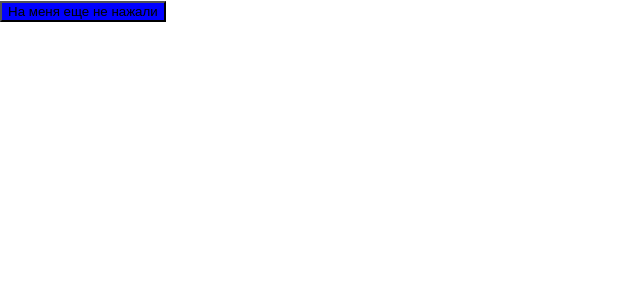
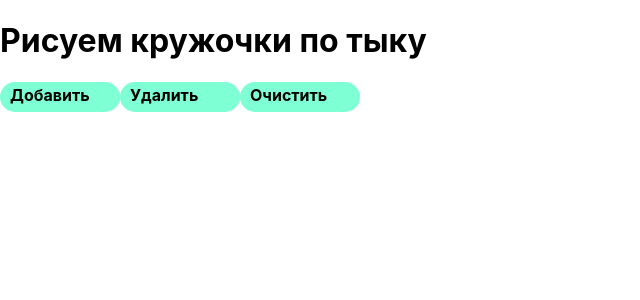
Before and after one commit to LenaYork/react-projects, a React (Create React App) app: page / in a window 1280 px wide. Shown: the top 300 px of the page, without its empty margins (0-640 px from the left). Built offline with nearby package versions, Linux system fonts and the light colour scheme.

Commit message:
feat: train circles

```diff
--- a/src/App.css
+++ b/src/App.css
@@ -1,11 +1,3 @@
-button:hover {
-  cursor: pointer;
+.buttons-container {
+    display: flex;
 }
-
-.blue {
-  background-color: blue;
-}
-
-.green {
-  background-color: green;
-}
--- a/src/App.js
+++ b/src/App.js
@@ -1,104 +1,102 @@
 import React, { useState } from 'react';
 import './App.css';
+import { Button } from './components/Button/Button';
+import { Circle } from './components/Circle/Circle';
+
 
 function App () {
-    const [activeClass, setActiveClass] = useState("blue");
-    const [text, setText] = useState("На меня еще не нажали");
+    const CIRCLES = [
+        {
+            bgColor : "#004500",
+            innerText : "Йа кружок!",
+            id : "1"
+        },
+        {
+            bgColor : "#004500",
+            innerText : "И йа кружок!",
+            id : "2"
+        },
+        {
+            bgColor : "#004500",
+            innerText : "Я тож!",
+            id : "3"
+        },
+    ]
 
-    const handleClick = () => {
-      const newActiveClass = activeClass === "green" ? "blue" : "green";
-      const newText = text === "а вот теперь нажали" ? "На меня еще не нажали" : "а вот теперь нажали";
-      setActiveClass(newActiveClass);
-      setText(newText);
+    const [ circleArr, setCircleArr ] = useState([]);
+    const [ counter, setCounter ] = useState(0);
+
+    const addCircle = () => {
+        console.log("тыц");
+        if (circleArr.length > 0 ) {
+            let newArr = [...circleArr];
+            newArr.push({
+                bgColor : "#004500",
+                innerText : "новый!",
+                id : circleArr[circleArr.length-1].id+1
+            });
+            setCircleArr(newArr);
+        } else {
+            console.log("2");
+            setCircleArr([{
+                bgColor : "#004500",
+                innerText : "новый!",
+                id : 1
+            }]);
+        }
+    }
+
+    const deleteCircle = () => {
+        if (circleArr.length === 0 ) {
+            setCounter(counter+1);
+            if (counter === 3) {
+                alert("ибанько штоль? нечего ж удалять!");
+            }
+        }
+
+        let reducedArr = [...circleArr];
+        reducedArr.pop();
+        setCircleArr(reducedArr);
+    }
+
+    const clearCircles = () => {
+        setCircleArr([]);
     }
 
     return(
-      <button className={activeClass} onClick={handleClick}>
-        {text}
-      </button>
+        <div className='app'>
+            <h1>Рисуем кружочки по тыку</h1>
+            <div className="buttons-container">
+                <Button innerText="Добавить" onClick={addCircle}/>
+                <Button innerText="Удалить" onClick={deleteCircle}/>
+                <Button innerText="Очистить" onClick={clearCircles}/>
+            </div>
+            {
+                circleArr.map(elem => {
+                    return <Circle
+                        bgColor={elem.bgColor}
+                        innerText={elem.innerText}
+                        key={elem.id}
+                    />
+                })
+
+            }
+            {/* <Circle
+                bgColor="#008000"
+                innerText="Йа кружок!"
+            />
+            <Circle
+                bgColor="#008000"
+                innerText="И йа кружок!"
+            />
+            <Circle
+                bgColor="#008000"
+                innerText="И я!"
+            /> */}
+
+        </div>
+
     )
 }
 
-// class App extends React.Component {
-//   constructor(props) {
-//     super(props)
-//     this.state = {
-//       activeClass : "blue",
-//       text : "На меня еще не нажали"
-//     }
-//   }
-
-//   handleClick = () => {
-//     // alert("smth!");
-//     const newActiveClass = this.state.activeClass === "green" ? "blue" : "green";
-//     const newText = this.state.text === "а вот теперь нажали" ? "На меня еще не нажали" : "а вот теперь нажали";
-//     this.setState({
-//       activeClass: newActiveClass,
-//       text: newText,
-//     })
-//   }
-
-//   render() {
-//     return(
-//       <button className={this.state.activeClass} onClick={this.handleClick}>
-//         {this.state.text}
-//       </button>
-//     )
-//   }
-// }
-
-// // class App extends React.Component {
-// //   constructor(props) {
-// //     super(props);
-// //     this.state = {
-// //         isActive: false,
-// //         activeCircle: "0",
-// //     }
-// // }
-
-// //   handleClick = (id)=> {
-// //     // const isMatch = id === this.state.activeCircle;
-// //     const currentId = (id === this.state.activeCircle) ? "0" : id;
-// //     this.setState({
-// //         isActive: !this.state.isActive,
-// //         activeCircle: currentId,
-// //     })
-// // }
-
-// //   render() {
-// //     return (
-// //       <div className="App">
-// //         <h1>Traffic Light</h1>
-// //         <section className="traffic-container">
-// //           <Circle  color="red" click={this.handleClick} id="1" active={this.state.activeCircle} />
-// //           <Circle  color="yellow" click={this.handleClick} id="2" active={this.state.activeCircle}/>
-// //           <Circle  color="green" click={this.handleClick} id="3" active={this.state.activeCircle}/>
-// //           <Circle  color="blue" click={this.handleClick} id="4" active={this.state.activeCircle}/>
-// //         </section>
-// //       </div>
-// //     );
-// //   }
-
-// // }
-
-// function App () {
-//   const [activeCircle, setActiveCircle] = useState("0");
-
-//   const handleClick = (id) => {
-//     const currentId = (id === activeCircle) ? "0" : id;
-//     setActiveCircle(currentId);
-//   }
-
-//   return(
-//     <div className="App">
-//       <h1>Traffic Light</h1>
-//       <section className="traffic-container">
-//         <Circle color="red" id="1" click={handleClick} active={activeCircle} />
-//         <Circle color="yellow" id="2" click={handleClick} active={activeCircle} />
-//         <Circle color="green" id="3" click={handleClick} active={activeCircle} />
-//       </section>
-//     </div>
-//   )
-// }
-
 export default App;
--- /dev/null
+++ b/src/components/Button/Button.css
@@ -0,0 +1,18 @@
+.button {
+    border-radius: 15px;
+    width: 120px;
+    height: 30px;
+    padding: 3px 10px;
+    box-sizing: border-box;
+    font-weight: bold;
+    background-color: aquamarine;
+}
+
+.button:hover {
+    cursor: pointer;
+    background-color: aqua;
+}
+
+.button:active {
+    border: 1px solid #068888;
+}
--- /dev/null
+++ b/src/components/Button/Button.jsx
@@ -0,0 +1,16 @@
+import React from "react";
+import "./Button.css";
+
+export const Button = (props) => {
+
+    const {innerText, onClick} = props;
+
+    return(
+        <div
+            className="button"
+            onClick={onClick}
+        >
+            {innerText}
+        </div>
+    )
+}
--- a/src/components/Circle/Circle.css
+++ b/src/components/Circle/Circle.css
@@ -1,27 +1,12 @@
 .circle {
-    width: 100px;
-    height: 100px;
+    width: 110px;
+    height: 110px;
     border-radius: 50%;
-    border: 3px solid #7e7979;
-
+    border: 1px solid #008000;
+    box-sizing: border-box;
+    /* color: white; */
+    /* text-shadow: 2px 2px #9a9191; */
+    padding: 15px 20px;
+    margin-bottom: 3px;
+    /* background-color: lime; */
 }
-
-.red {
-    background-color: #ad0e0e;
-}
-
-.yellow {
-    background-color: #eeee14;
-}
-
-.green {
-    background-color: #084d08;
-}
-
-.circle:hover {
-    cursor: pointer;
-}
-
-.grey {
-    background-color: #808080;
-}
--- /dev/null
+++ b/src/components/Circle/Circle.jsx
@@ -0,0 +1,14 @@
+import React from "react";
+import "./Circle.css";
+
+export const Circle = (props) => {
+    const {innerText, bgColor} = props;
+
+    return(
+        <div className="circle"
+            style={{ backgroundColor: bgColor }}
+        >
+            {innerText}
+        </div>
+    )
+}
--- a/src/components/Circle/index.js
+++ /dev/null
@@ -1 +0,0 @@
-export * from "./Circle";
```
Also changed, not shown: src/components/Circle/Circle.js (deleted, +0 -10 lines), 1 other file (tests, documents, lock files or other folders).
